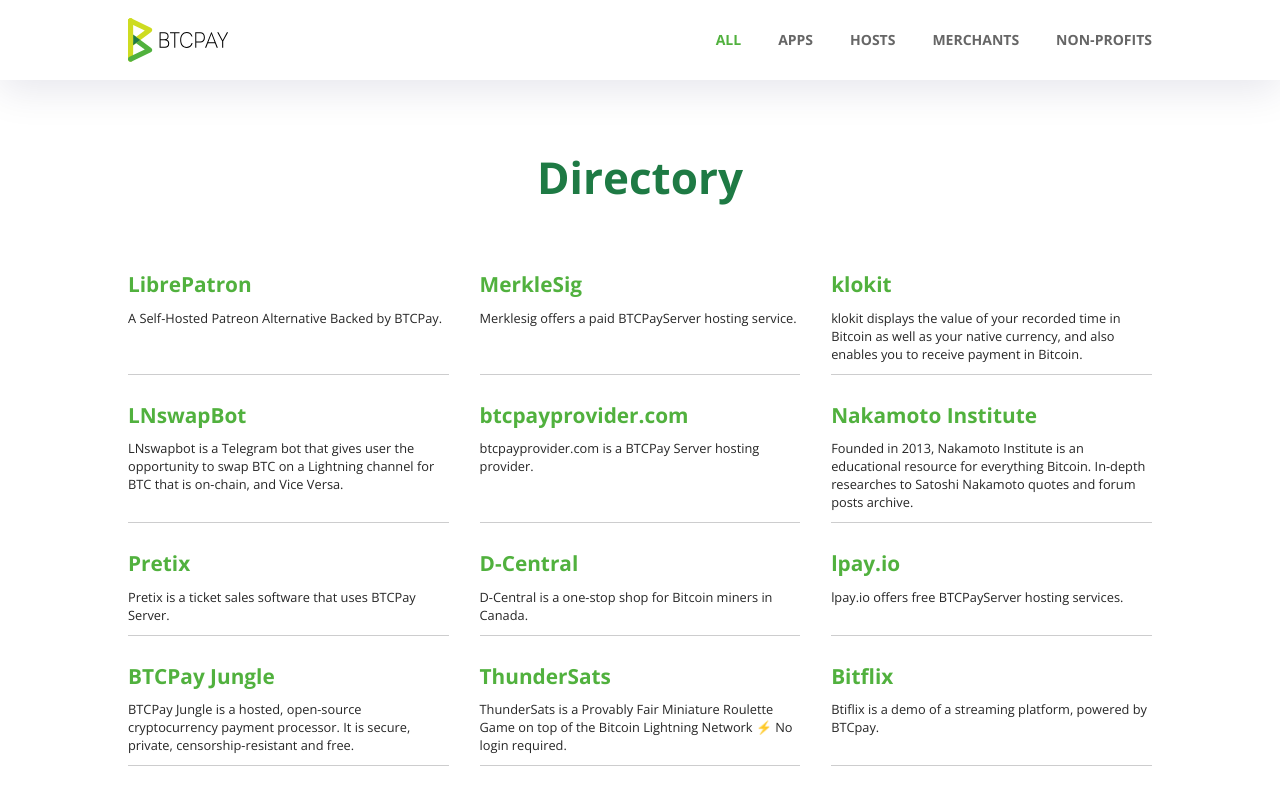
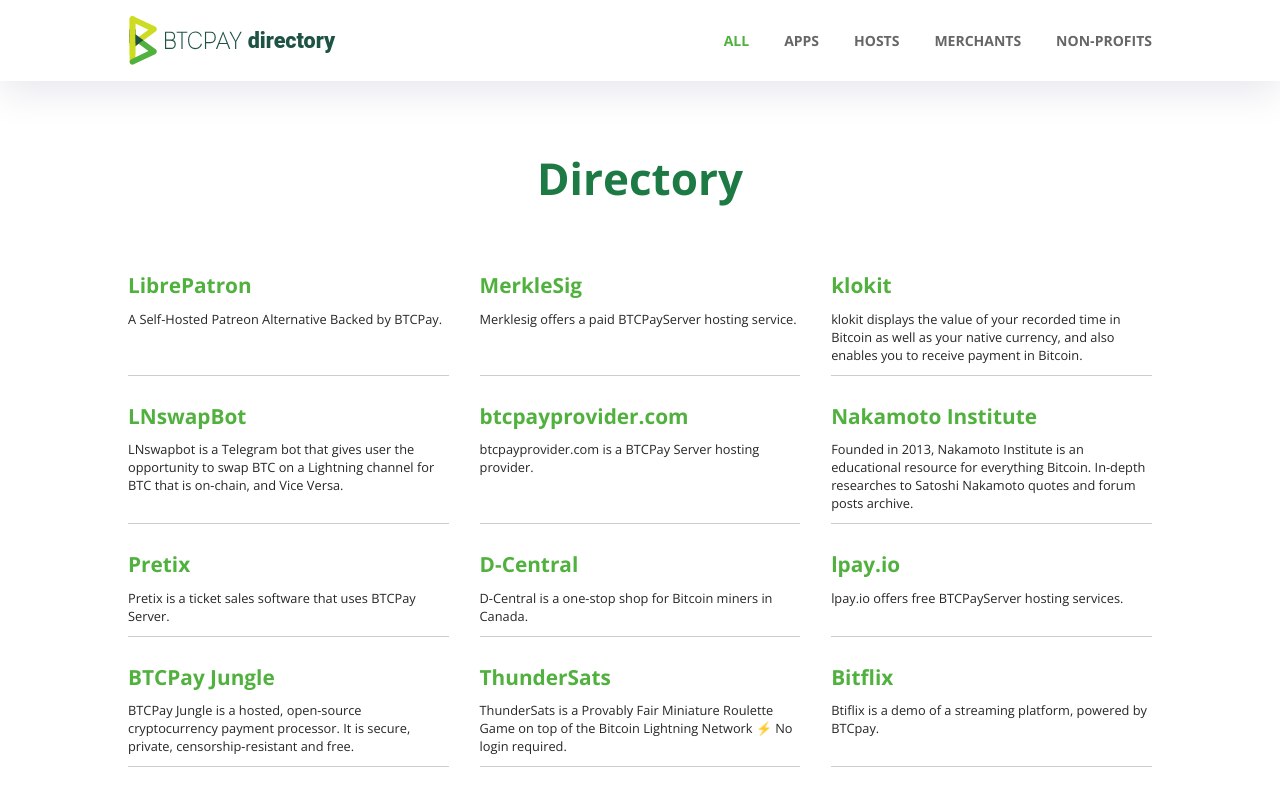
Before and after one commit to joerlop/btcpay-directory, a React (Create React App) app in the folder directory/: page / in a window 1280 px wide. Shown: the top 796 px of the page. Built offline with nearby package versions, Linux system fonts and the light colour scheme.

Commit message:
New logo with directory word added

```diff
--- a/directory/src/App.js
+++ b/directory/src/App.js
@@ -2,7 +2,7 @@
 import "./App.scss";
 import { NavLink, Route } from "react-router-dom";
 import Directory from "./components/Directory/Directory";
-import btcPayLogo from "./images/btcpay-logo.svg"
+import btcPayLogo from "./images/btcpay-directory-logo.svg"
 
 function App() {
   const green = "#51B13E";
--- a/directory/src/App.scss
+++ b/directory/src/App.scss
@@ -15,14 +15,14 @@
       box-shadow: 0 10px 40px rgba(12, 0, 68, 0.1); //gradient
 
       display: grid;
-      grid-template-columns: 10% 100px 1fr 10%;
+      grid-template-columns: 10% 150px 1fr 10%;
       padding: 15px 0;
       grid-template-areas: ". logo filters .";
 
       img {
         grid-area: logo;
-        height: 50px;
-        width: 100px;
+        height: auto;
+        width: 225px;
       }
 
       .filters {
```
Also changed, not shown: directory/src/images/btcpay-directory-logo.svg (added).
